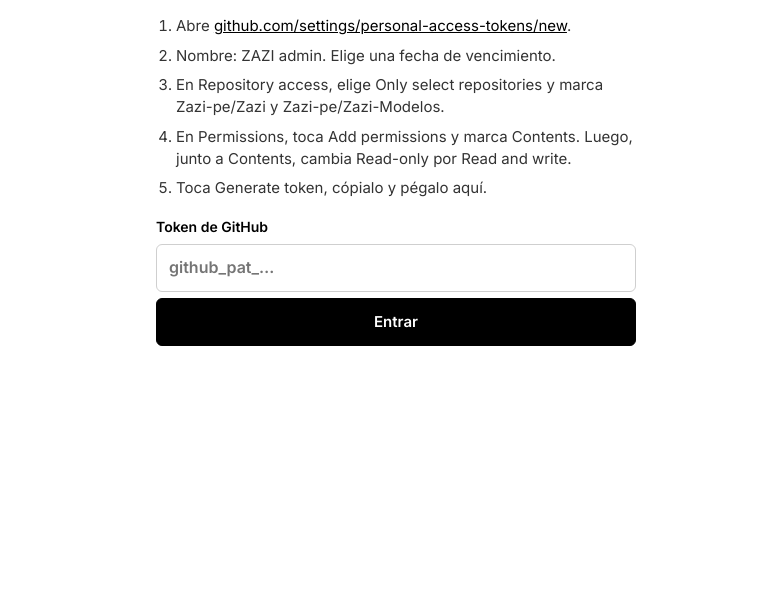
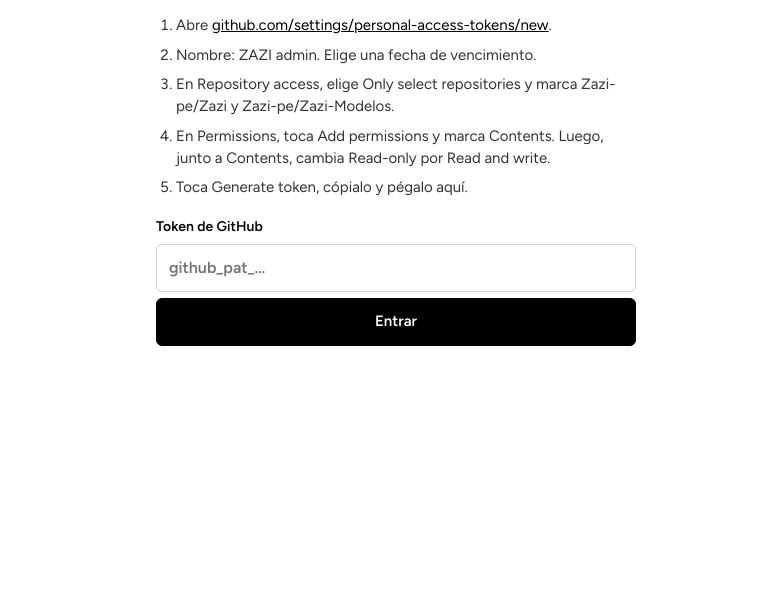
Before and after one commit to Zazi-pe/Zazi-Modelos, a plain HTML site: page admin.html in a window 1280 px wide. Shown: the part 198-800 px from the top of the page, without its empty margins (244-1027 px from the left). Drawn offline with nearby package versions, Linux system fonts and the light colour scheme.

Commit message:
Pie de página más legible y admin con Figtree
- Texto del pie: #6B6B6B en vez de --gris (contraste 4.85:1 sobre gris piedra; antes 4.1:1)
- Admin: letra Figtree, la misma de la tienda (antes Inter)

Co-Authored-By: Claude Opus 5.5 <noreply@anthropic.com>

```diff
--- a/admin.html
+++ b/admin.html
@@ -11,7 +11,7 @@
 <link rel="icon" type="image/png" href="img/favicon.png">
 <link rel="preconnect" href="https://fonts.googleapis.com">
 <link rel="preconnect" href="https://fonts.gstatic.com" crossorigin>
-<link href="https://fonts.googleapis.com/css2?family=Oswald:wght@500;600&family=Inter:wght@400;500;600&display=swap" rel="stylesheet">
+<link href="https://fonts.googleapis.com/css2?family=Oswald:wght@500;600&family=Figtree:wght@400;500;600&display=swap" rel="stylesheet">
 <style>
 /* ============================================================
    ZAZI — panel para editar el catálogo
@@ -22,7 +22,7 @@
   --tinta:#000;--papel:#fff;--piedra:#F4F4F4;--linea:#E6E6E6;--gris:#767676;
   --fucsia:#C11A61;--alerta:#B3261E;--r:6px;
   --f-titulo:"Oswald","Arial Narrow",Arial,sans-serif;
-  --f-texto:"Inter",system-ui,-apple-system,"Segoe UI",Roboto,Arial,sans-serif;
+  --f-texto:"Figtree",system-ui,-apple-system,"Segoe UI",Roboto,Arial,sans-serif;
 }
 *,*::before,*::after{box-sizing:border-box}
 html{-webkit-text-size-adjust:100%}
```
Also changed, not shown: index.html (+1 -1 lines).
